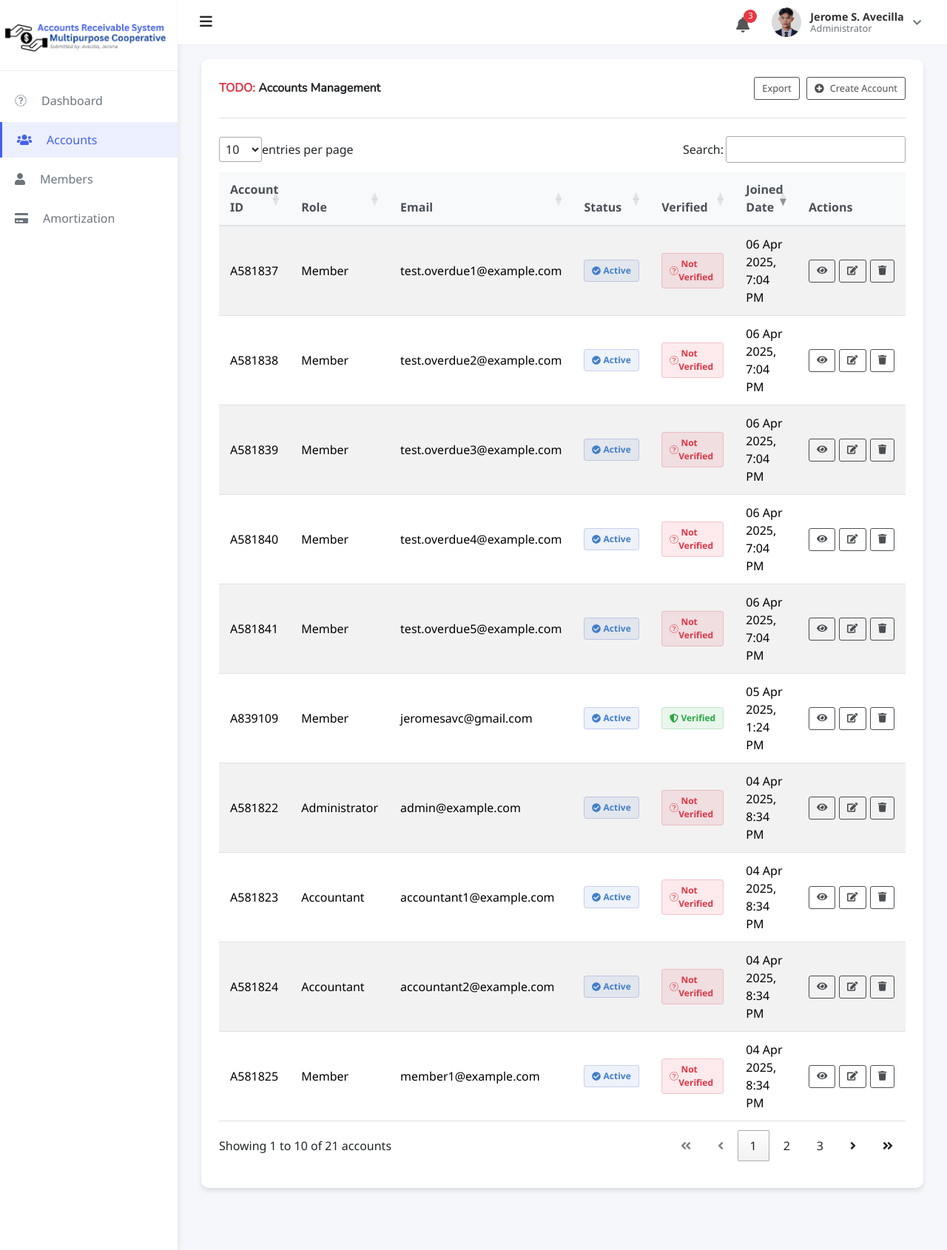
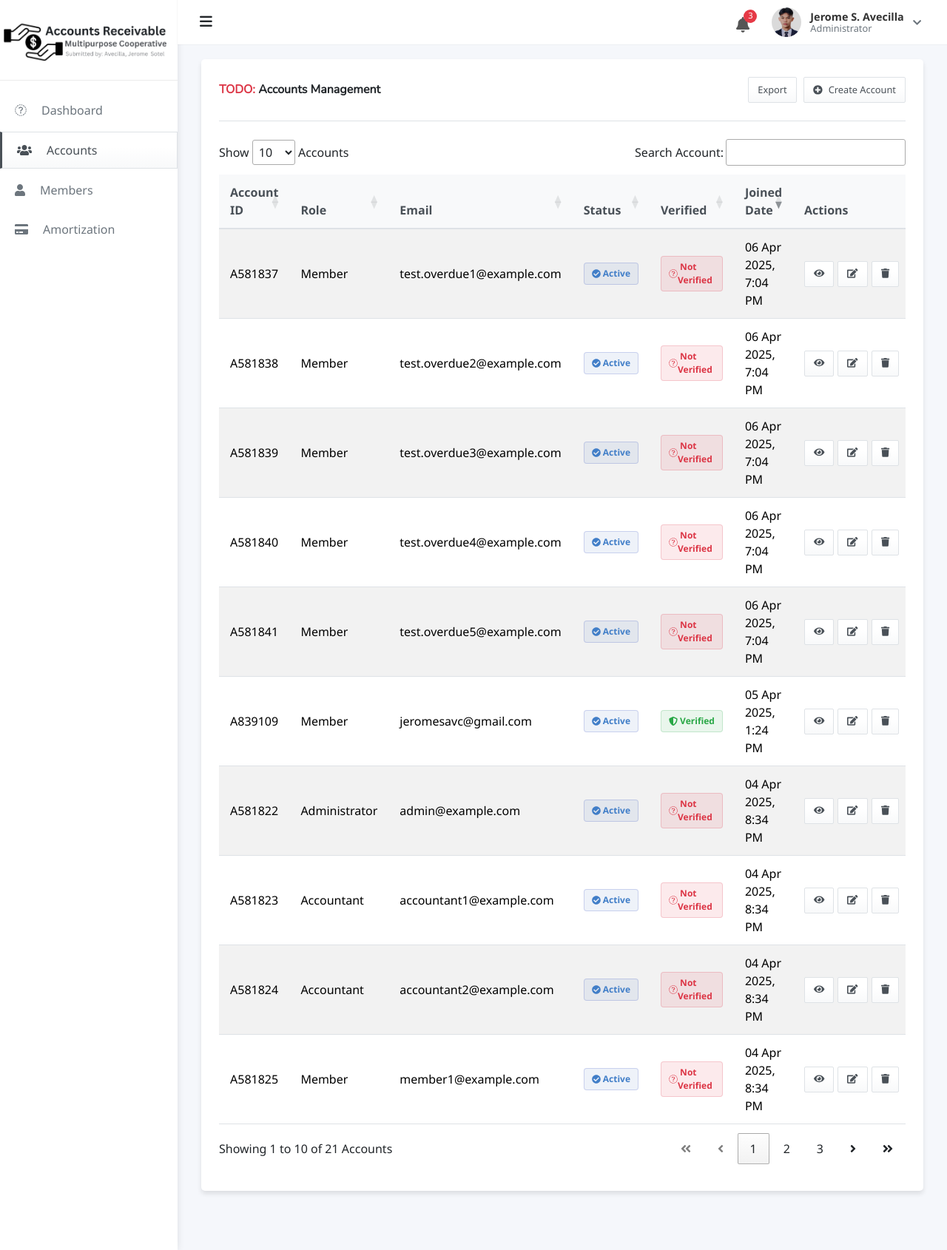
Before and after one commit to javecilla/Online-Account-Receivables-System, a PHP site: page /accounts in a window 1280 px wide. Shown: the whole page at 74% size. Run offline with PHP 8.4, Linux system fonts and the light colour scheme; data comes from the database, SQL or seed files in the repository; some libraries are stand-ins or nearby versions.

Commit message:
fe (update): third commit ko na jusko

```diff
--- a/accounts.php
+++ b/accounts.php
@@ -14,6 +14,7 @@
                         <div class="table-responsive">
                             <div class="border-bottom mb-4">
                                 <div class="col-12">
+
                                     <div class="d-flex justify-content-between align-items-center mb-4">
                                         <h4 class="module-title"><span class="text-danger">TODO:</span> Accounts Management</h4>
                                         <div>
@@ -28,7 +29,6 @@
                                 </div>
                             </div>
                             <table id="accountsTable" class="table table-striped table-hover">
-
                                 <thead>
                                     <tr>
                                         <th>Account ID</th>
--- a/assets/scripts/constants.js
+++ b/assets/scripts/constants.js
@@ -1,5 +1,9 @@
-const BASE_URL = $('meta[name="base-URL"]').attr('content')
-const REQUEST_FILE_NAME = $('meta[name="request-file-name"]').attr('content') //dashboard.php
+const BASE_URL = document
+  .querySelector('meta[name="base-url"]')
+  .getAttribute('content')
+const REQUEST_FILE_NAME = document
+  .querySelector('meta[name="request-file-name"]')
+  .getAttribute('content') //dashboard.php
 const API_URL = `${BASE_URL}/app/router/api.php`
 
 const HEADERS = {
--- a/assets/scripts/system/accounts/admin/get-accounts.js
+++ b/assets/scripts/system/accounts/admin/get-accounts.js
@@ -1,24 +1,19 @@
 document.addEventListener('DOMContentLoaded', async function () {
-  // Constants and selectors
+  //console.log(API_URL)
   const accountsTable = document.getElementById('accountsTable')
-  const API_ENDPOINT = '/app/router/api.php?action=get_accounts'
-  const baseUrl = document
-    .querySelector('meta[name="base-url"]')
-    .getAttribute('content')
-
-  // Initialize DataTable with empty data first
   let dataTable = $(accountsTable).DataTable({
     responsive: true,
     processing: true,
     language: {
       processing:
         '<div class="spinner-border text-primary" role="status"><span class="visually-hidden">Loading...</span></div>',
-      emptyTable: 'No accounts found',
+      emptyTable: 'Loading accounts records...',
       zeroRecords: 'No matching accounts found',
-      info: 'Showing _START_ to _END_ of _TOTAL_ accounts',
-      infoEmpty: 'Showing 0 to 0 of 0 accounts',
-      infoFiltered: '(filtered from _MAX_ total accounts)',
-      search: 'Search:',
+      info: 'Showing _START_ to _END_ of _TOTAL_ Accounts',
+      infoEmpty: 'Showing 0 to 0 of 0 Accounts',
+      infoFiltered: '(filtered from _MAX_ total Accounts)',
+      search: 'Search Account:',
+      lengthMenu: 'Show _MENU_ Accounts',
       paginate: {
         first: '<i class="fas fa-angle-double-left"></i>',
         previous: '<i class="fas fa-angle-left"></i>',
@@ -58,9 +53,7 @@ document.addEventListener('DOMContentLoaded', async function () {
         data: 'created_at',
         title: 'Joined Date',
         render: function (data) {
-          //format date like: 24 Jun 2025, 9:23 PM
           return moment(data).format('DD MMM YYYY, h:mm A')
-          // return moment(data).format('YYYY-MM-DD')
         }
       },
       {
@@ -87,39 +80,25 @@ document.addEventListener('DOMContentLoaded', async function () {
     order: [[5, 'desc']] // Sort by created_at by default
   })
 
-  // Function to fetch accounts data
   async function fetchAccounts() {
     try {
-      // Show loading state
       $(accountsTable).addClass('loading')
 
-      // Fetch data from API
-      const response = await axios.get(baseUrl + API_ENDPOINT)
-
-      // Check if request was successful
+      const response = await axios.get(`${API_URL}?action=get_accounts`)
       if (response.data.success) {
-        // Clear existing data and add new data
         dataTable.clear()
         dataTable.rows.add(response.data.data.items)
         dataTable.draw()
-
-        // Update pagination info if needed
         const metaData = response.data.data.meta_data
-        // You can implement custom pagination here if needed
-
-        // Remove loading state
         $(accountsTable).removeClass('loading')
       } else {
-        // Handle error response
         console.error('Error fetching accounts:', response.data.message)
         toastr.error('Failed to load accounts data')
       }
     } catch (error) {
-      // Handle network or other errors
       console.error('Error fetching accounts:', error)
       toastr.error('An error occurred while fetching accounts data')
     } finally {
-      // Always remove loading state
       $(accountsTable).removeClass('loading')
     }
   }
--- a/assets/stylesheets/layouts/sidebar.css
+++ b/assets/stylesheets/layouts/sidebar.css
@@ -36,14 +36,19 @@
   padding: 12px 20px;
   color: #6c757d;
   text-decoration: none;
-  transition: all 0.3s;
+  transition: all 0.1s;
 }
 
-.sidebar-menu a:hover,
+/*  */
 .sidebar-menu a.active {
-  background-color: rgba(67, 97, 238, 0.1);
-  color: var(--primary-color);
-  border-left: 3px solid var(--primary-color);
+  background: linear-gradient(to bottom, #ffffff 40%, #f8f9fa 100%);
+  border: 1px solid #dee2e6;
+  color: #495057;
+  border-left: 3px solid #495057;
+}
+.sidebar-menu a:hover {
+  background: linear-gradient(to bottom, #ffffff 40%, #f8f9fa 100%);
+  color: #495057;
 }
 
 .sidebar-menu i {
--- a/assets/stylesheets/system/accounts.css
+++ b/assets/stylesheets/system/accounts.css
@@ -2,7 +2,7 @@
 
 /* Card styling */
 .card {
-  border-radius: 10px;
+  border-radius: 5px;
   box-shadow: 0 4px 6px rgba(0, 0, 0, 0.1);
   border: none;
   margin-bottom: 20px;
@@ -105,18 +105,19 @@
 
 /* Action buttons styling */
 .action-btn {
-  padding: 5px 10px;
+  padding: 7px 12px;
   margin-right: 5px;
-  border-radius: 3px;
+  border-radius: 2px;
   font-size: 0.8rem;
-  background-color: transparent;
-  border: 1px solid var(--dark-color);
-  color: var(--dark-color);
-  opacity: 0.8;
+  background: linear-gradient(to bottom, #ffffff 40%, #f8f9fa 100%);
+  border: 1px solid #dee2e6;
+  color: #495057;
+  transition: 0.1s ease;
 }
 .action-btn:hover {
-  border: 1px solid var(--dark-color);
-  color: var(--dark-color);
+  background: linear-gradient(to bottom, #343a40 40%, #212529 100%);
+  border-color: none;
+  color: #ffffff;
 }
 
 .action-btn:last-child {
@@ -157,12 +158,23 @@
 .dataTables_wrapper .dataTables_paginate .paginate_button {
   border-radius: 4px;
   margin: 0 2px;
+  background: linear-gradient(to bottom, #ffffff 0%, #f8f9fa 100%) !important;
+  border: 1px solid #dee2e6 !important;
+  color: #495057 !important;
+  transition: all 0.2s ease-in-out;
 }
 
 .dataTables_wrapper .dataTables_paginate .paginate_button.current {
-  background: var(--primary-color);
-  border-color: var(--primary-color);
-  color: white !important;
+  background: linear-gradient(to bottom, #e9ecef 0%, #dee2e6 100%) !important;
+  border-color: #ced4da !important;
+  color: #212529 !important;
+  box-shadow: inset 0 1px 3px rgba(0, 0, 0, 0.1);
+}
+
+.dataTables_wrapper .dataTables_paginate .paginate_button:hover {
+  background: linear-gradient(to bottom, #f8f9fa 0%, #e9ecef 100%) !important;
+  border-color: #ced4da !important;
+  color: #212529 !important;
 }
 
 /* Responsive adjustments */
--- a/assets/stylesheets/system/dashboard.css
+++ b/assets/stylesheets/system/dashboard.css
@@ -1,7 +1,7 @@
 /* Card styles */
 .dashboard-card {
   background-color: #ffffff;
-  border-radius: 10px;
+  border-radius: 5px;
   box-shadow: 0 0 10px rgba(0, 0, 0, 0.05);
   padding: 20px;
   height: 100%;
```
Also changed, not shown: assets/images/logo-text.png, assets/images/logo-text1.png (added), 1 other file.
